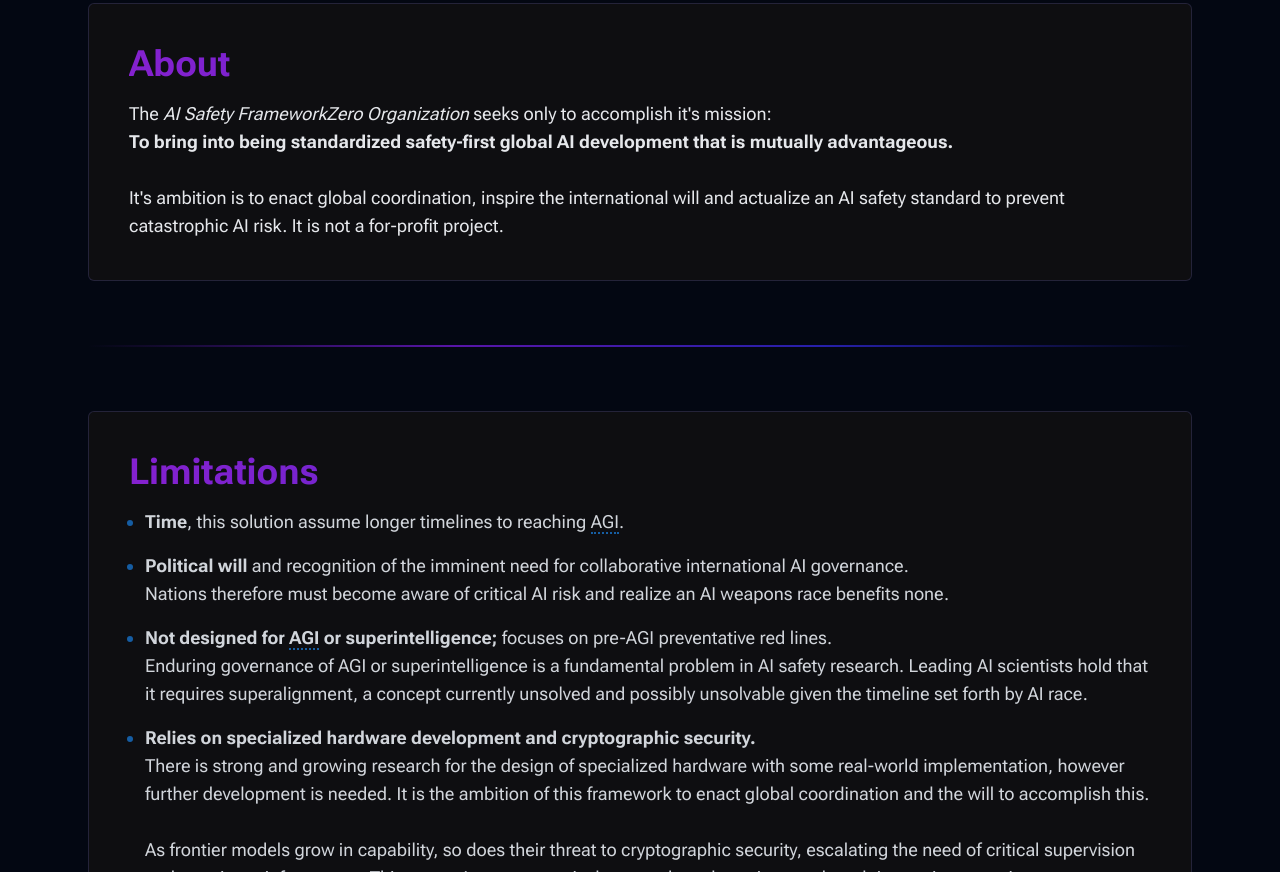
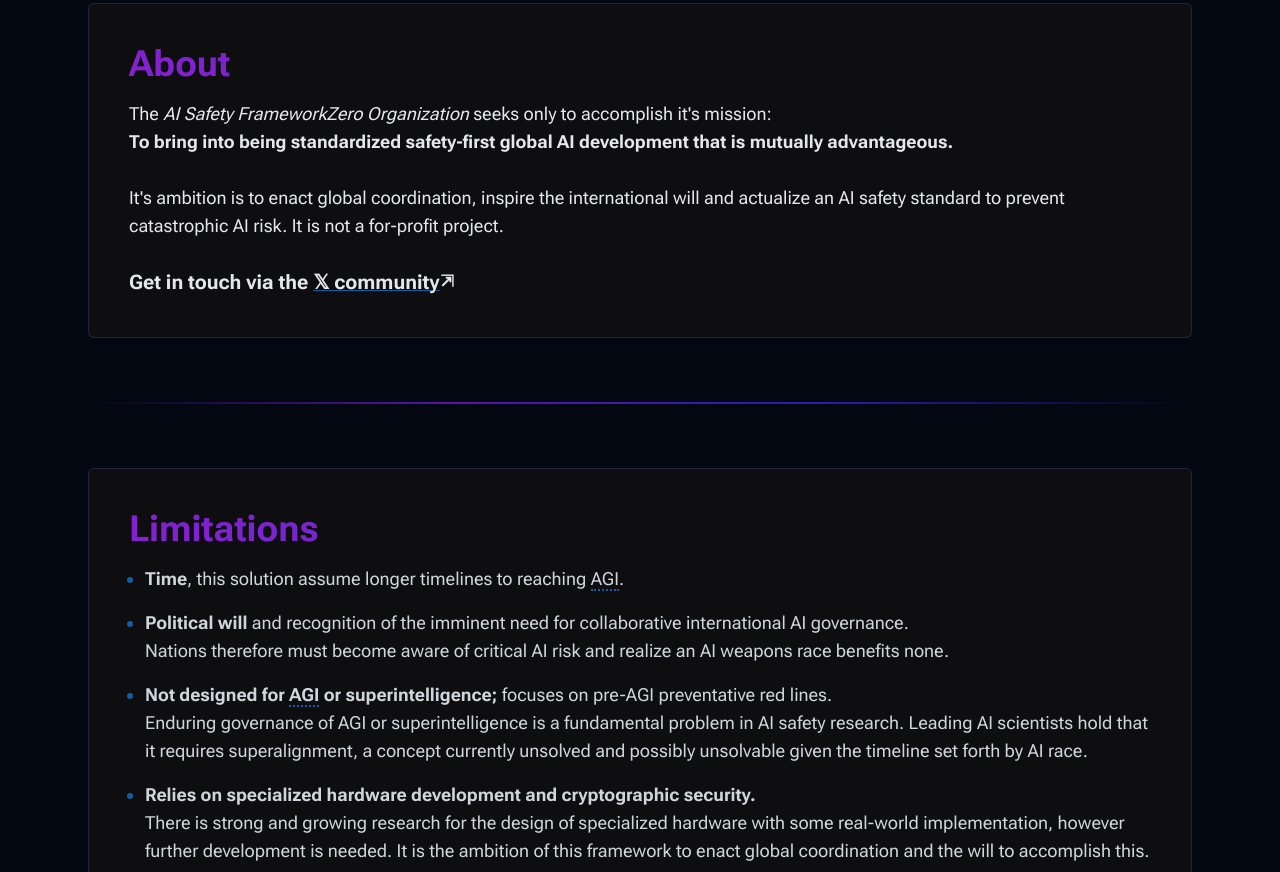
Before and after one commit to recursifist/FrameworkZeroDoc, a plain HTML site: page index.html in a window 1280 px wide. Shown: the part 11128-12000 px from the top of the page. Drawn offline with nearby package versions, Linux system fonts and the light colour scheme; a web font is replaced by a local one.

Commit message:
X community link

```diff
--- a/index.html
+++ b/index.html
@@ -865,6 +865,8 @@
           <br><br>
           It's ambition is to enact global coordination, inspire the international will and actualize an AI safety standard to prevent catastrophic AI risk.
           It is not a for-profit project.
+          <br><br>
+          <strong class="text-xl">Get in touch via the <a href="https://x.com/i/communities/1964271923119989164" target="_blank" class="exlink">𝕏 community</a></strong>
         </div>
       </section>
 
```
